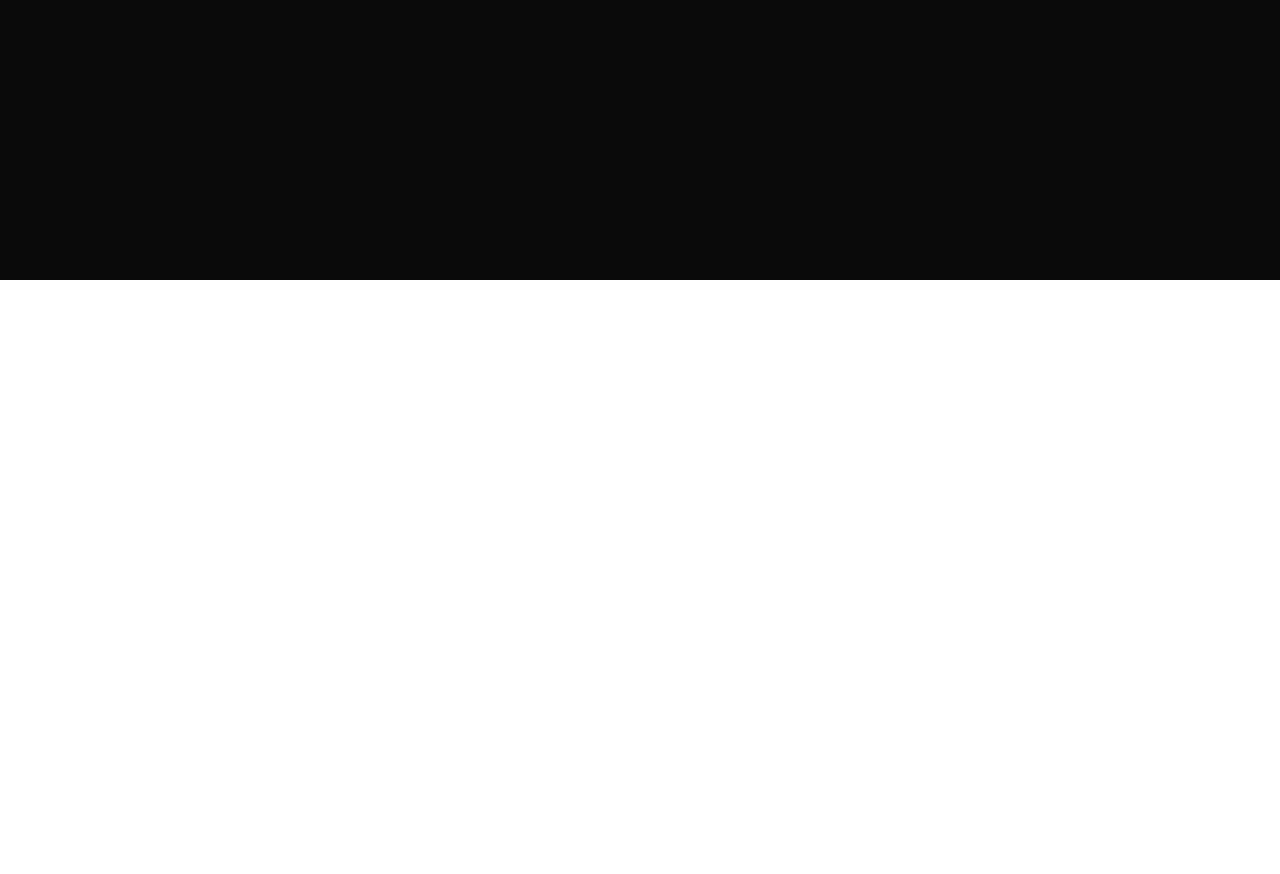
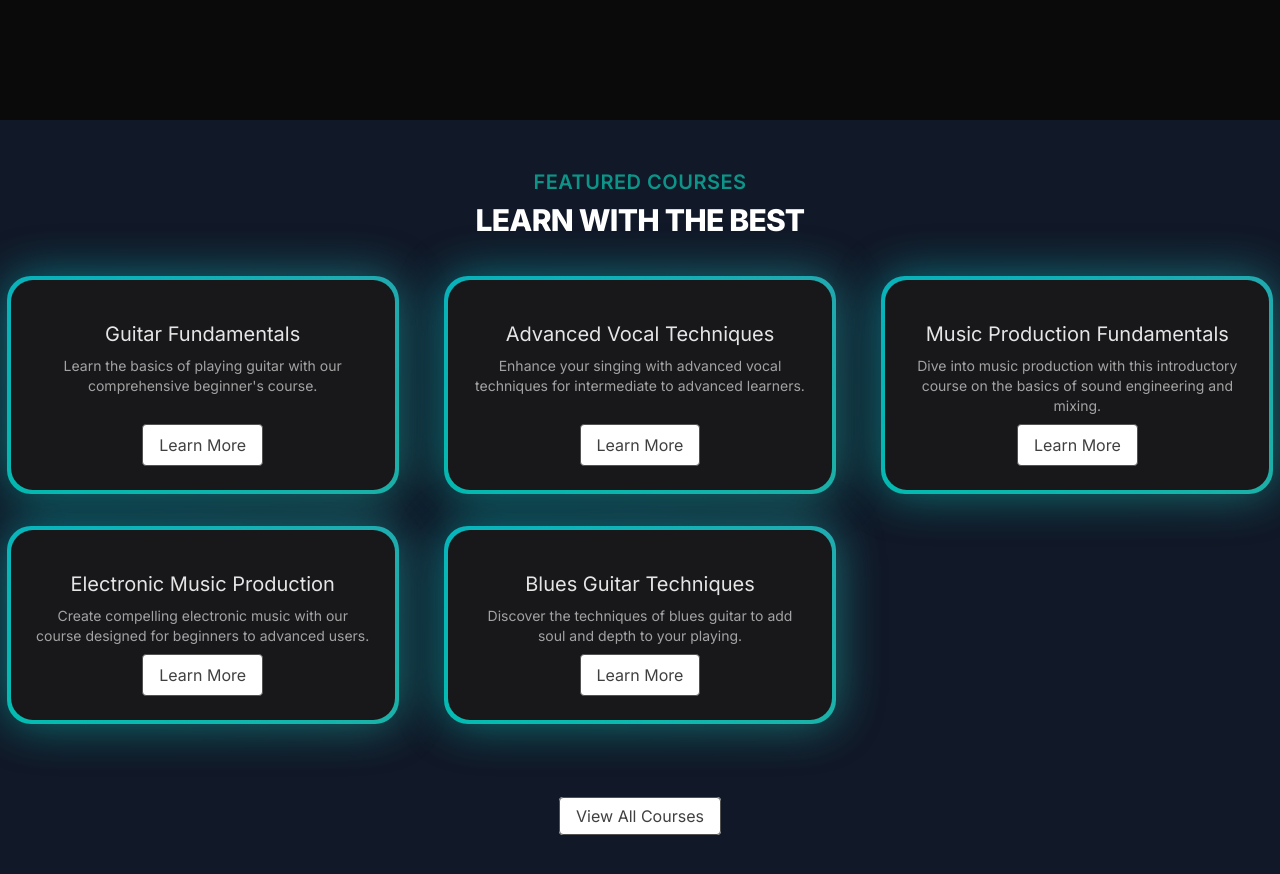
Before and after one commit to shounak03/Learn-music-app, a Next.js app: page / in a window 1280 px wide. Shown: the part 520-1394 px from the top of the page. Before the commit the page ends 800 px from the top, so only its background shows below. Built offline with nearby package versions, Linux system fonts and the light colour scheme.

Commit message:
courses-part coded

```diff
--- a/src/app/page.tsx
+++ b/src/app/page.tsx
@@ -1,3 +1,4 @@
+import FeaturedCourses from "@/components/FeaturedCourses";
 import HeroSection from "@/components/HeroSection";
 
 
@@ -7,6 +8,7 @@
     <main className="min-h-screen bg-black/[0.96] antialiased bg-grid-white/[0.02]">
 
       <HeroSection/>
+      <FeaturedCourses/>
     </main>
 
   );
--- /dev/null
+++ b/src/components/FeaturedCourses.tsx
@@ -0,0 +1,66 @@
+'use client'
+import Link from 'next/link'
+import CourseData from '../data/music_courses.json'
+import { div, p } from 'framer-motion/client'
+import { BackgroundGradient } from './ui/background-gradient'
+
+interface Course{
+        id: number,
+        title: string,
+        slug: string,
+        description: string
+        price: number,
+        instructor: string
+        isFeatured: boolean,
+}
+
+function FeaturedCourses() {
+
+    const featuredCourses = CourseData.courses.filter((course:Course) => course.isFeatured)
+
+  return (
+    <div className='py-12 bg-gray-900'>
+        <div>
+            <div className="text-center">
+                <h2 className='text-xl text-teal-600 font-semibold tracking-wide uppercase'>
+                    FEATURED COURSES
+                </h2>
+                <p className='mt-2 text-3xl leading-8 font-extrabold tracking-tight text-white  sm-text-4xl'>LEARN WITH THE BEST</p>
+            </div>
+        </div>
+
+        <div className='mt-10'>
+            <div className='grid grid-cols-1 sm:grid-cols-2 lg:grid-cols-3 gap-8 justify-center'>
+                {featuredCourses.map((course:Course) => (
+                    <div className="flex justify-center" key={course.id}>
+                        <BackgroundGradient
+                        className="flex flex-col rounded-[22px] bg-white dark:bg-zinc-900 overflow-hidden h-full max-w-sm">
+                            <div className="p-4 sm:p-6 flex flex-col items-center text-center flex-grow">
+                                <p className="text-lg sm:text-xl text-black mt-4 mb-2 dark:text-neutral-200">{course.title}</p>
+                                <p className="text-sm text-neutral-600 dark:text-neutral-400 flex-grow">{course.description}</p>
+                                <Link href={`/courses/${course.slug}`}
+                                    className="px-4 py-2 mt-2 rounded border border-neutral-600 text-neutral-700 bg-white hover:bg-gray-100 transition duration-200"
+                                >
+                                Learn More
+                                </Link>
+                            </div>
+                        </BackgroundGradient>
+                    </div>
+                ))}
+            </div>
+        </div>
+
+        <div className="mt-20 text-center">
+                <Link href={"/courses"}
+                    className="px-4 py-2 rounded border border-neutral-600 text-neutral-700 bg-white hover:bg-gray-100 transition duration-200"
+                    >
+                    View All Courses
+                </Link>
+
+        </div>
+
+    </div>
+  )
+}
+
+export default FeaturedCourses
```
